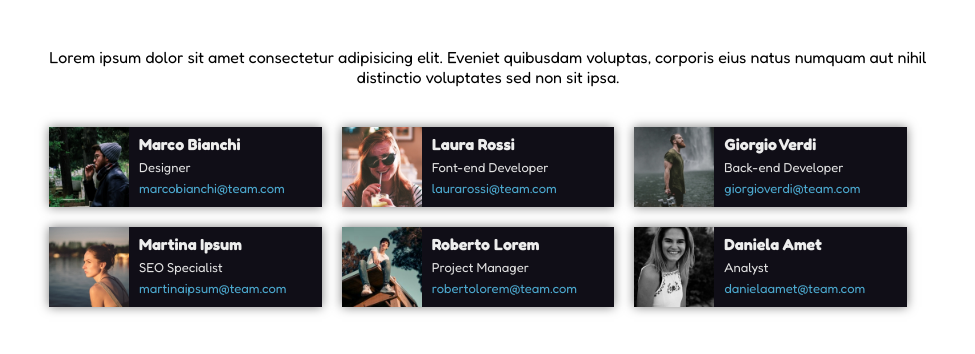
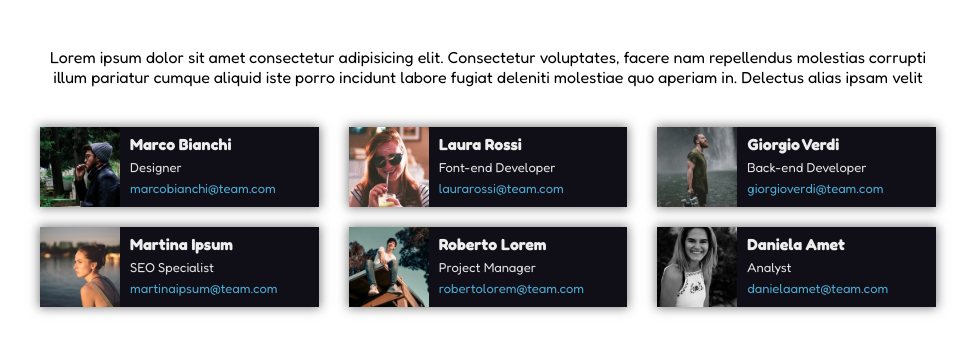
Before and after one commit to AlessandroGattuso/html-css-float-cards, a plain HTML site: page index.html in a window 1280 px wide. Shown: the part 62-416 px from the top of the page, without its empty margins (152-1127 px from the left). Drawn offline with Linux system fonts and the light colour scheme.

Commit message:
margin between columns fixed

```diff
--- a/css/style.css
+++ b/css/style.css
@@ -8,6 +8,10 @@
 /* Utils */
 .align-center{
   text-align: center;
+}
+
+.mr-30{
+  margin-right: 30px;
 }
 
 .pb-5{
@@ -26,20 +30,19 @@ header{
 
 /* Main */
 main{
-  width: 70%;
+  max-width: 70%;
   margin: 0 auto;
 }
 
 .grid{
-  width: 98%;
-  margin: 40px auto 0px;
+  margin: 40px 0px;
 }
 
 .row{
   margin-bottom: 20px;
 }
 
-.row::after{
+.row::after{           /* clearfix */
   display: table;
   content: "";
   clear: both;
@@ -47,14 +50,25 @@ main{
 
 .col{
   float: left;
-  margin-right: 20px;
   width: calc((100%/3) - 20px);
 }
 
+.col::after{
+  display: table;
+  content: "";
+  clear: both;
+}
+
 .card{
-  box-shadow: 0px 0px 10px rgba(0,0,0,0.50);
   height: 80px;
+  box-shadow: 0px 0px 10px 1px rgba(0,0,0,0.50);
   background-color: rgb(16,14,23);
+}
+
+img{
+  float: left;
+  height: inherit;
+  margin-right: 10px;
 }
 
 .name{
@@ -79,10 +93,4 @@ main{
 .email::after{
   content: "@team.com";
 }
-
-img{
-  float: left;
-  height: inherit;
-  margin-right: 10px;
-}
 /*<---->*/
--- a/index.html
+++ b/index.html
@@ -16,6 +16,7 @@
   <body>
       <!-- Index -->
       <!-- pb-5 => padding-bottom: 5px -->
+      <!-- mr-30px => margin-right: 20px -->
       <!----------->
 
       <!-- HEADER -->
@@ -26,7 +27,7 @@
       <!-- MAIN -->
       <main>
         <div class="align-center">
-          <p>Lorem ipsum dolor sit amet consectetur adipisicing elit. Eveniet quibusdam voluptas, corporis eius natus numquam aut nihil distinctio voluptates sed non sit ipsa.
+          <p>Lorem ipsum dolor sit amet consectetur adipisicing elit. Consectetur voluptates, facere nam repellendus molestias corrupti illum pariatur cumque aliquid iste porro incidunt labore fugiat deleniti molestiae quo aperiam in. Delectus alias ipsam velit
           </p>
         </div>
 
@@ -35,7 +36,7 @@
           <!--Row-->
           <div class="row">
             <!--Column-->
-              <div class="col">
+              <div class="col mr-30">
                 <!--Card-->
                 <div class="card">
                     <img src="./img/male1.png" alt="Image not found">
@@ -45,7 +46,7 @@
                 </div>
               </div>
               <!--Column-->
-              <div class="col">
+              <div class="col mr-30">
                  <!--Card-->
                 <div class="card">
                     <img src="./img/female1.png" alt="Image not found">
@@ -68,7 +69,7 @@
           <!--Row-->
           <div class="row">
               <!--Column-->
-              <div class="col">
+              <div class="col mr-30">
                  <!--Card-->
                 <div class="card">
                     <img src="./img/female2.png" alt="Image not found">
@@ -78,7 +79,7 @@
                 </div>
               </div>
               <!--Column-->
-              <div class="col">
+              <div class="col mr-30">
                  <!--Card-->
                 <div class="card">
                     <img src="./img/male3.png" alt="Image not found">
```
